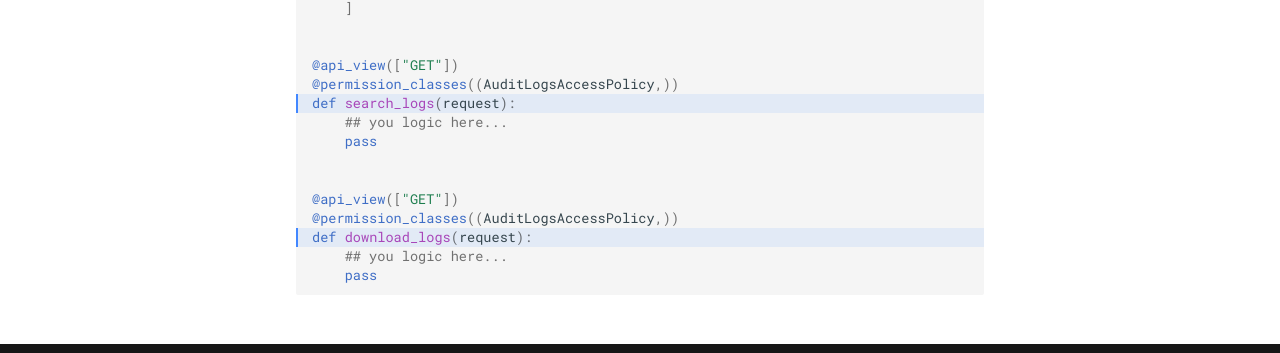
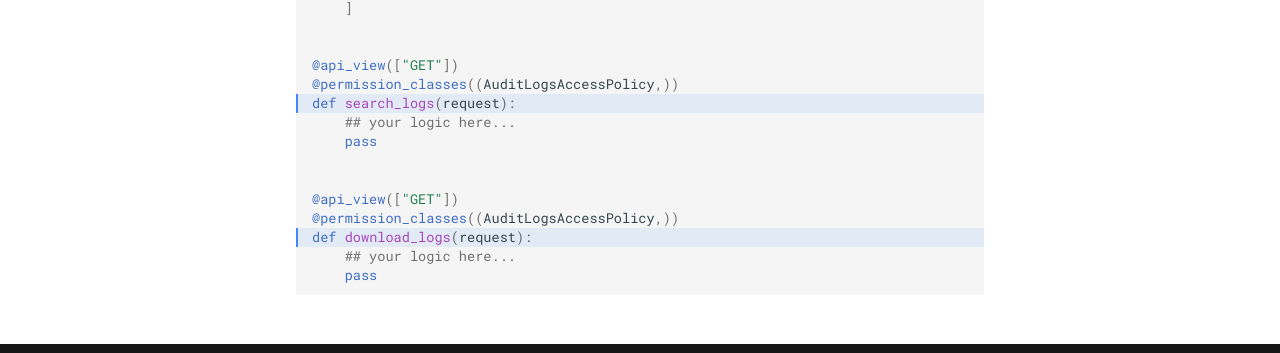
Before and after one commit to rsinger86/drf-access-policy, an MkDocs documentation site: the page built from docs/usage/function_based_view_usage.md, in a window 1280 px wide. Shown: the part 512-865 px from the top of the page. Built offline with MkDocs 1.6.1 and Material for MkDocs 9.7.7, drawn with Linux system fonts in a browser that asks for light colours; comment, search, counter and statistics services are not loaded.

Commit message:
Fixes typos in docs

````diff
--- a/docs/usage/function_based_view_usage.md
+++ b/docs/usage/function_based_view_usage.md
@@ -21,13 +21,13 @@ class AuditLogsAccessPolicy(AccessPolicy):
 @api_view(["GET"])
 @permission_classes((AuditLogsAccessPolicy,))
 def search_logs(request):
-    ## you logic here...
+    ## your logic here...
     pass
 
 
 @api_view(["GET"])
 @permission_classes((AuditLogsAccessPolicy,))
 def download_logs(request):
-    ## you logic here...
+    ## your logic here...
     pass
 ```
````
